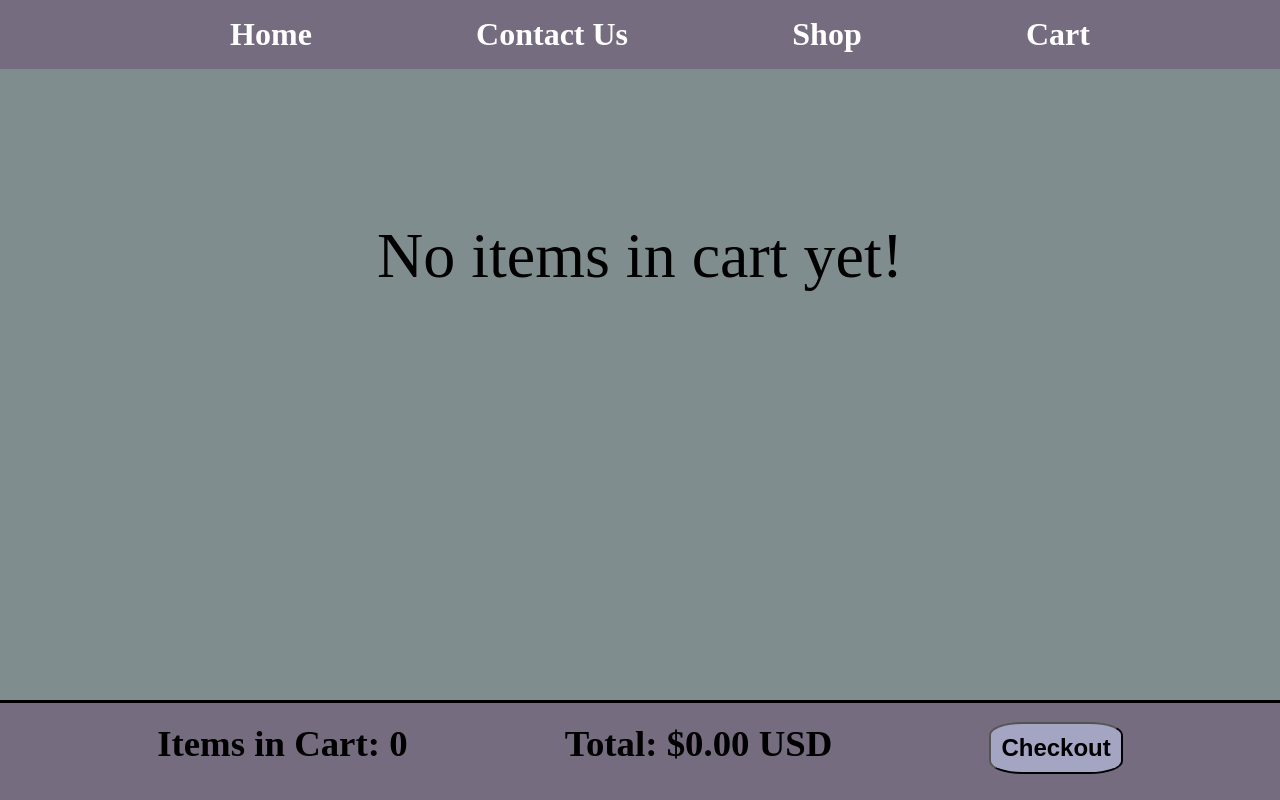
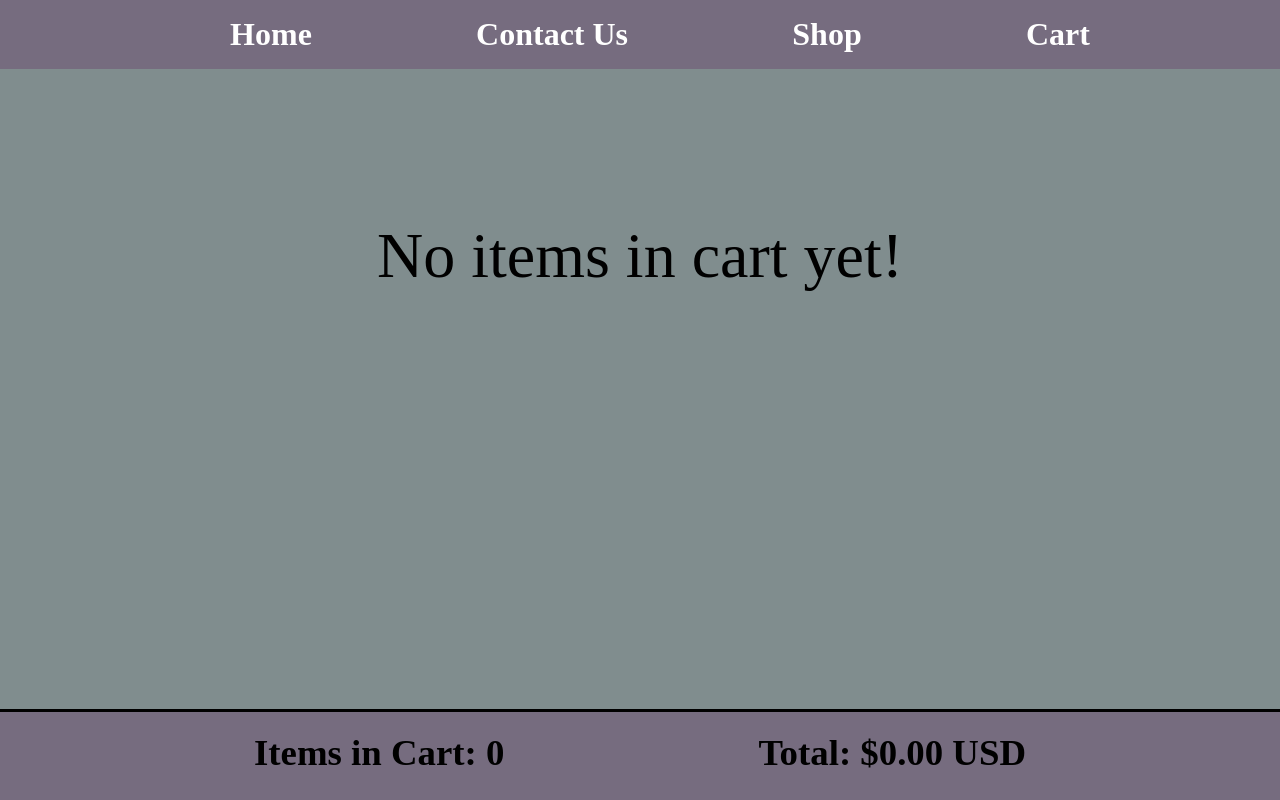
Before and after one commit to wickettc/E-Commerce, a React (Create React App) app: page /cart in a window 1280 px wide. Built offline with nearby package versions, Linux system fonts and the light colour scheme.

Commit message:
fixed checkout btn

```diff
--- a/src/components/Cart.js
+++ b/src/components/Cart.js
@@ -32,9 +32,11 @@ const Cart = ({ cart, cartInfo, increaseCount, decreaseCount, removeItem }) => {
       <div id="checkout-container">
         <div>Items in Cart: {cartInfo.itemsCount}</div>
         <div>Total: ${cartInfo.totalPrice.toFixed(2)} USD</div>
-        <Link to={'/checkout'}>
-          <button className="checkout-btn">Checkout</button>
-        </Link>
+        {cartInfo.itemsCount > 0 ? (
+          <Link to={'/checkout'}>
+            <button className="checkout-btn">Checkout</button>
+          </Link>
+        ) : null}
       </div>
     </div>
   );
```
Also changed, not shown: 1 other file (tests, documents, lock files or other folders).
